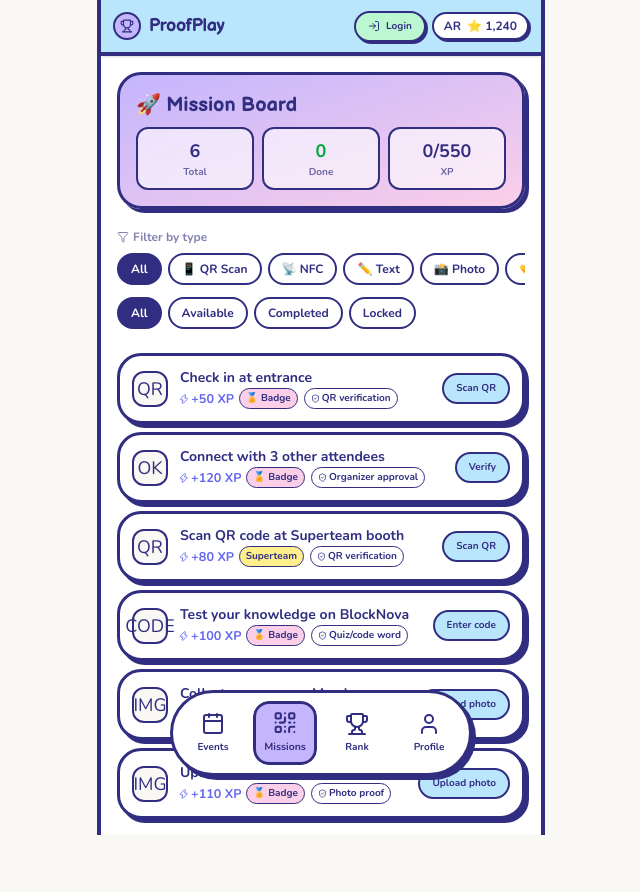
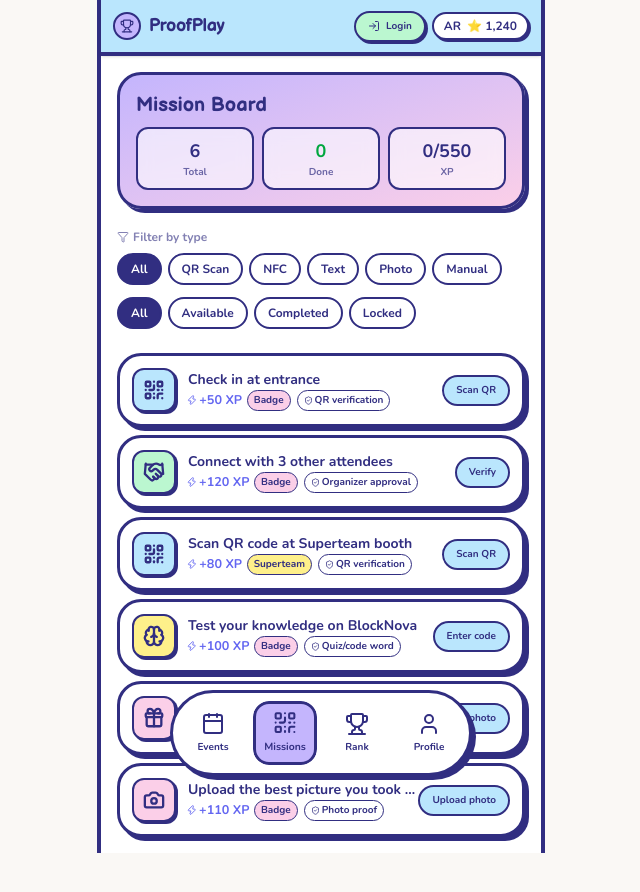
Before and after one commit to JWattjr/Reality-bridge, a Next.js app: page /app/missions in a window 1280 px wide. Shown: the top 892 px of the page, without its empty margins (319-959 px from the left). Built offline with nearby package versions, Linux system fonts and the light colour scheme; no server answers.

Commit message:
Add mission and event icon badges

```diff
--- a/src/app/app/event/[id]/page.tsx
+++ b/src/app/app/event/[id]/page.tsx
@@ -2,11 +2,12 @@
 
 import { useParams } from "next/navigation";
 import { motion } from "framer-motion";
-import { EVENTS, MISSIONS, LEADERBOARD, PROOF_TYPE_COPY, getMissionTypeIcon, getProofRecordForMission, shortHash } from "@/lib/mock-data";
+import { EVENTS, MISSIONS, LEADERBOARD, PROOF_TYPE_COPY, getProofRecordForMission, shortHash } from "@/lib/mock-data";
 import { MapPin, CalendarDays, Users, Zap, ArrowLeft, Share2, ShieldCheck } from "lucide-react";
 import Link from "next/link";
 import { useEffect, useState } from "react";
 import type { CommunityEvent } from "@/lib/community-store";
+import { EventIconBadge, MissionIconBadge } from "@/components/ProofPlayIcons";
 
 export default function EventDetailPage() {
   const params = useParams();
@@ -30,10 +31,9 @@ export default function EventDetailPage() {
   if (!event) {
     return (
       <div className="text-center py-20">
-        <p className="text-3xl mb-2">🔍</p>
         <p className="font-bold">Event not found</p>
         <Link href="/app" className="text-sm font-bold text-[var(--color-primary-500)] mt-2 inline-block">
-          ← Back to Dashboard
+          Back to Dashboard
         </Link>
       </div>
     );
@@ -72,14 +72,12 @@ export default function EventDetailPage() {
             </span>
             <h1 className="font-display text-2xl font-bold mt-2 leading-tight">{event.title}</h1>
           </div>
-          <div className="w-14 h-14 rounded-2xl bg-white bubbly-border flex items-center justify-center text-3xl shrink-0 shadow-[2px_2px_0px_0px_#312e81]">
-            {event.emoji}
-          </div>
+          <EventIconBadge size="lg" />
         </div>
 
         <div className="space-y-1 text-xs font-bold opacity-80">
           <p className="flex items-center gap-1"><MapPin size={12} /> {event.location}</p>
-          <p className="flex items-center gap-1"><CalendarDays size={12} /> {event.startDate} — {event.endDate}</p>
+          <p className="flex items-center gap-1"><CalendarDays size={12} /> {event.startDate} - {event.endDate}</p>
           <p className="flex items-center gap-1"><Users size={12} /> {event.attendees}/{event.maxAttendees} attending</p>
         </div>
 
@@ -91,11 +89,11 @@ export default function EventDetailPage() {
               onClick={() => setCheckedIn(true)}
               className="flex-1 bg-[var(--color-primary-900)] text-white font-bold text-sm py-2.5 rounded-full border-2 border-[var(--color-primary-900)] hover:bg-[var(--color-primary-700)] transition-colors"
             >
-              📱 Check In
+              Check In
             </button>
           ) : (
             <div className="flex-1 bg-white/60 backdrop-blur-sm font-bold text-sm py-2.5 rounded-full border-2 border-[var(--color-primary-900)] text-center">
-              ✅ Checked In
+              Checked In
             </div>
           )}
           <button className="w-10 h-10 rounded-full bg-white/60 backdrop-blur-sm border-2 border-[var(--color-primary-900)] flex items-center justify-center">
@@ -151,7 +149,7 @@ export default function EventDetailPage() {
         animate={{ opacity: 1, y: 0 }}
         transition={{ delay: 0.2 }}
       >
-        <h2 className="font-display text-lg font-bold mb-2">🎯 Missions</h2>
+        <h2 className="font-display text-lg font-bold mb-2">Missions</h2>
         <div className="space-y-2">
           {eventMissions.map((mission, i) => (
             <motion.div
@@ -170,9 +168,7 @@ export default function EventDetailPage() {
               }`}
             >
               <div className="flex items-center gap-3 min-w-0">
-                <div className="w-8 h-8 rounded-lg flex items-center justify-center text-sm border-2 border-[var(--color-primary-900)] bg-[var(--color-bg-base)] shrink-0">
-                  {mission.status === "completed" ? "✅" : mission.status === "locked" ? "🔒" : getMissionTypeIcon(mission.type)}
-                </div>
+                <MissionIconBadge title={mission.title} type={mission.type} proofType={mission.proofType} size="sm" />
                 <div className="min-w-0">
                   <p className={`font-bold text-xs truncate ${mission.status === "completed" ? "line-through" : ""}`}>
                     {mission.title}
@@ -222,9 +218,9 @@ export default function EventDetailPage() {
         transition={{ delay: 0.4 }}
       >
         <div className="flex justify-between items-end mb-2">
-          <h2 className="font-display text-lg font-bold">🏆 Top Participants</h2>
+          <h2 className="font-display text-lg font-bold">Top Participants</h2>
           <Link href="/app/leaderboard" className="text-xs font-bold opacity-60 hover:opacity-100">
-            Full board →
+            Full board
           </Link>
         </div>
         <div className="space-y-1.5">
--- a/src/app/app/missions/page.tsx
+++ b/src/app/app/missions/page.tsx
@@ -3,17 +3,18 @@
 import { useState } from "react";
 import { motion, AnimatePresence } from "framer-motion";
 import { Zap, Filter, ShieldCheck } from "lucide-react";
-import { MISSIONS, PROOF_TYPE_COPY, getMissionTypeIcon, getProofRecordForMission, shortHash } from "@/lib/mock-data";
+import { MISSIONS, PROOF_TYPE_COPY, getProofRecordForMission, shortHash } from "@/lib/mock-data";
 import type { Mission, MissionStatus, MissionType } from "@/lib/mock-data";
 import { useProofPlayAuth } from "@/components/ProofPlayAuthProvider";
+import { MissionIconBadge } from "@/components/ProofPlayIcons";
 
 const TYPE_FILTERS: { label: string; value: MissionType | "all" }[] = [
   { label: "All", value: "all" },
-  { label: "📱 QR Scan", value: "qr" },
-  { label: "📡 NFC", value: "nfc" },
-  { label: "✏️ Text", value: "text" },
-  { label: "📸 Photo", value: "photo" },
-  { label: "🤝 Manual", value: "manual" },
+  { label: "QR Scan", value: "qr" },
+  { label: "NFC", value: "nfc" },
+  { label: "Text", value: "text" },
+  { label: "Photo", value: "photo" },
+  { label: "Manual", value: "manual" },
 ];
 
 const STATUS_FILTERS: { label: string; value: MissionStatus | "all" }[] = [
@@ -133,7 +134,7 @@ export default function MissionsPage() {
         animate={{ opacity: 1, y: 0 }}
         className="bubbly-card p-4 bg-gradient-to-br from-[var(--color-pastel-purple)] to-[var(--color-pastel-pink)]"
       >
-        <h1 className="font-display text-xl font-bold mb-2">🚀 Mission Board</h1>
+        <h1 className="font-display text-xl font-bold mb-2">Mission Board</h1>
         <div className="grid grid-cols-3 gap-2">
           <div className="bg-white/60 rounded-xl border-2 border-[var(--color-primary-900)] p-2 text-center backdrop-blur-sm">
             <p className="font-bold text-lg">{MISSIONS.length}</p>
@@ -219,9 +220,7 @@ export default function MissionsPage() {
               >
               <div className="flex items-center justify-between">
                 <div className="flex items-center gap-3 min-w-0">
-                  <div className="w-9 h-9 rounded-xl flex items-center justify-center text-lg border-2 border-[var(--color-primary-900)] bg-[var(--color-bg-base)] shrink-0">
-                    {mission.status === "completed" ? "✅" : mission.status === "locked" ? "🔒" : getMissionTypeIcon(mission.type)}
-                  </div>
+                  <MissionIconBadge title={mission.title} type={mission.type} proofType={mission.proofType} size="md" />
                   <div className="min-w-0">
                     <p className={`font-bold text-sm truncate ${mission.status === "completed" ? "line-through" : ""}`}>
                       {mission.title}
@@ -241,7 +240,7 @@ export default function MissionsPage() {
                       )}
                       {mission.badgeReward && (
                         <span className="text-[10px] font-bold bg-[var(--color-pastel-pink)] px-1.5 py-0.5 rounded-full border border-[var(--color-primary-900)]">
-                          🏅 Badge
+                          Badge
                         </span>
                       )}
                       <motion.span
@@ -292,7 +291,7 @@ export default function MissionsPage() {
                       )}
                       {mission.completedAt && (
                         <p className="mt-1 text-green-600 font-bold">
-                          ✅ Completed {new Date(mission.completedAt).toLocaleDateString()}
+                          Completed {new Date(mission.completedAt).toLocaleDateString()}
                         </p>
                       )}
                     </div>
@@ -306,7 +305,6 @@ export default function MissionsPage() {
 
         {filteredMissions.length === 0 && (
           <div className="text-center py-12 opacity-50">
-            <p className="text-3xl mb-2">🔍</p>
             <p className="font-bold text-sm">No missions match your filters</p>
           </div>
         )}
--- a/src/app/app/page.tsx
+++ b/src/app/app/page.tsx
@@ -23,6 +23,7 @@ import {
 } from "@/lib/mock-data";
 import type { CommunityEvent } from "@/lib/community-store";
 import { useProofPlayAuth } from "@/components/ProofPlayAuthProvider";
+import { EventIconBadge, MissionIconBadge } from "@/components/ProofPlayIcons";
 
 const levelInfo = getLevelForXp(CURRENT_USER.totalXp);
 
@@ -176,9 +177,7 @@ export default function AppDashboard() {
                   <CalendarDays size={12} /> {activeEvent.startDate} - {activeEvent.endDate}
                 </p>
               </div>
-              <div className="w-12 h-12 bg-white bubbly-border flex items-center justify-center text-2xl shrink-0">
-                {activeEvent.emoji}
-              </div>
+              <EventIconBadge size="lg" />
             </div>
 
             <div className="bg-white/50 p-3 rounded-xl border-2 border-[var(--color-primary-900)] flex justify-between items-center backdrop-blur-sm">
@@ -186,7 +185,7 @@ export default function AppDashboard() {
                 {activeEvent.isRegistered ? "Registered" : "Open"} - {activeMissions.length} missions
               </span>
               <Link href={`/app/event/${activeEvent.id}`} className="bg-[var(--color-primary-900)] text-white text-xs font-bold px-3 py-1.5 rounded-full hover:bg-[var(--color-primary-700)] transition-colors">
-                View →
+                View
               </Link>
             </div>
           </div>
@@ -233,7 +232,7 @@ export default function AppDashboard() {
               className="premium-glint rounded-2xl border-2 border-[var(--color-primary-900)] p-3 flex items-center justify-between transition-all bg-white hover:-translate-y-0.5 hover:shadow-[2px_2px_0px_0px_#312e81]"
             >
               <div className="flex items-center gap-3 min-w-0">
-                <div className="w-5 h-5 rounded-full border-2 border-[var(--color-primary-900)] bg-[var(--color-bg-base)] shrink-0" />
+                <MissionIconBadge title={mission.title} type={mission.type} proofType={mission.proofType} size="sm" />
                 <div className="min-w-0">
                   <p className="font-bold text-sm truncate">{mission.title}</p>
                   <div className="flex items-center gap-2">
@@ -309,12 +308,7 @@ function EventDiscoveryCard({
       className="bubbly-card bg-white p-3"
     >
       <div className="flex items-start gap-3">
-        <div
-          className="w-11 h-11 rounded-xl flex items-center justify-center text-xl border-2 border-[var(--color-primary-900)] shrink-0"
-          style={{ backgroundColor: event.color }}
-        >
-          {event.emoji}
-        </div>
+        <EventIconBadge />
         <div className="min-w-0 flex-1">
           <div className="flex items-start justify-between gap-2">
             <div className="min-w-0">
--- a/src/app/events/[slug]/page.tsx
+++ b/src/app/events/[slug]/page.tsx
@@ -3,6 +3,7 @@ import { connection } from "next/server";
 import type { ReactNode } from "react";
 import { CalendarDays, MapPin, Users } from "lucide-react";
 import { listCommunityEvents } from "@/lib/community-store";
+import { EventIconBadge, MissionIconBadge } from "@/components/ProofPlayIcons";
 
 export default async function PublicEventPage({ params }: { params: Promise<{ slug: string }> }) {
   await connection();
@@ -37,9 +38,7 @@ export default async function PublicEventPage({ params }: { params: Promise<{ sl
               {event.title}
             </h1>
           </div>
-          <div className="flex h-16 w-16 shrink-0 items-center justify-center rounded-2xl border-2 border-[var(--color-primary-900)] text-3xl" style={{ backgroundColor: event.color }}>
-            {event.emoji}
-          </div>
+          <EventIconBadge size="lg" />
         </div>
 
         <p className="mt-4 text-sm font-bold leading-relaxed opacity-70">{event.description}</p>
@@ -55,7 +54,8 @@ export default async function PublicEventPage({ params }: { params: Promise<{ sl
           <div className="mt-3 space-y-2">
             {event.missions.map((mission) => (
               <div key={mission.id} className="flex items-center justify-between gap-3 rounded-2xl border-2 border-[var(--color-primary-900)] bg-white p-3">
-                <div className="min-w-0">
+                <MissionIconBadge title={mission.title} type={mission.type} proofType={mission.proofType} size="sm" />
+                <div className="min-w-0 flex-1">
                   <p className="truncate text-sm font-bold">{mission.title}</p>
                   <p className="text-xs font-bold opacity-50">{mission.proofType} - {mission.xpReward} XP</p>
                 </div>
--- /dev/null
+++ b/src/components/ProofPlayIcons.tsx
@@ -0,0 +1,85 @@
+import {
+  Brain,
+  Camera,
+  Gift,
+  Handshake,
+  MapPinCheck,
+  QrCode,
+  Ticket,
+  Users,
+  type LucideIcon,
+} from "lucide-react";
+import type { MissionType, ProofType } from "@/lib/mock-data";
+
+type IconBadgeProps = {
+  icon: LucideIcon;
+  color?: string;
+  size?: "sm" | "md" | "lg";
+};
+
+const sizeClasses = {
+  sm: "h-8 w-8 rounded-lg",
+  md: "h-11 w-11 rounded-xl",
+  lg: "h-14 w-14 rounded-2xl",
+};
+
+const iconSizes = {
+  sm: 16,
+  md: 22,
+  lg: 28,
+};
+
+export function IconBadge({ icon: Icon, color = "var(--color-pastel-blue)", size = "md" }: IconBadgeProps) {
+  return (
+    <div
+      className={`${sizeClasses[size]} flex shrink-0 items-center justify-center border-2 border-[var(--color-primary-900)] shadow-[2px_2px_0px_0px_#312e81]`}
+      style={{ backgroundColor: color }}
+    >
+      <Icon size={iconSizes[size]} strokeWidth={2.5} className="text-[var(--color-primary-900)]" />
+    </div>
+  );
+}
+
+export function EventIconBadge({ size = "md" }: { size?: IconBadgeProps["size"] }) {
+  return <IconBadge icon={Ticket} color="var(--color-pastel-purple)" size={size} />;
+}
+
+export function MissionIconBadge({
+  title,
+  type,
+  proofType,
+  size = "md",
+}: {
+  title?: string;
+  type?: MissionType;
+  proofType?: ProofType;
+  size?: IconBadgeProps["size"];
+}) {
+  const lowerTitle = title?.toLowerCase() ?? "";
+
+  if (lowerTitle.includes("connect")) {
+    return <IconBadge icon={Handshake} color="var(--color-pastel-green)" size={size} />;
+  }
+
+  if (lowerTitle.includes("superteam") || proofType === "qr_scan" || type === "qr") {
+    return <IconBadge icon={QrCode} color="var(--color-pastel-blue)" size={size} />;
+  }
+
+  if (lowerTitle.includes("knowledge") || proofType === "quiz_code" || type === "text") {
+    return <IconBadge icon={Brain} color="var(--color-pastel-yellow)" size={size} />;
+  }
+
+  if (lowerTitle.includes("merch")) {
+    return <IconBadge icon={Gift} color="var(--color-pastel-pink)" size={size} />;
+  }
+
+  if (lowerTitle.includes("picture") || proofType === "photo_upload" || type === "photo") {
+    return <IconBadge icon={Camera} color="var(--color-pastel-pink)" size={size} />;
+  }
+
+  if (lowerTitle.includes("check")) {
+    return <IconBadge icon={MapPinCheck} color="var(--color-pastel-purple)" size={size} />;
+  }
+
+  return <IconBadge icon={Users} color="var(--color-pastel-blue)" size={size} />;
+}
```
